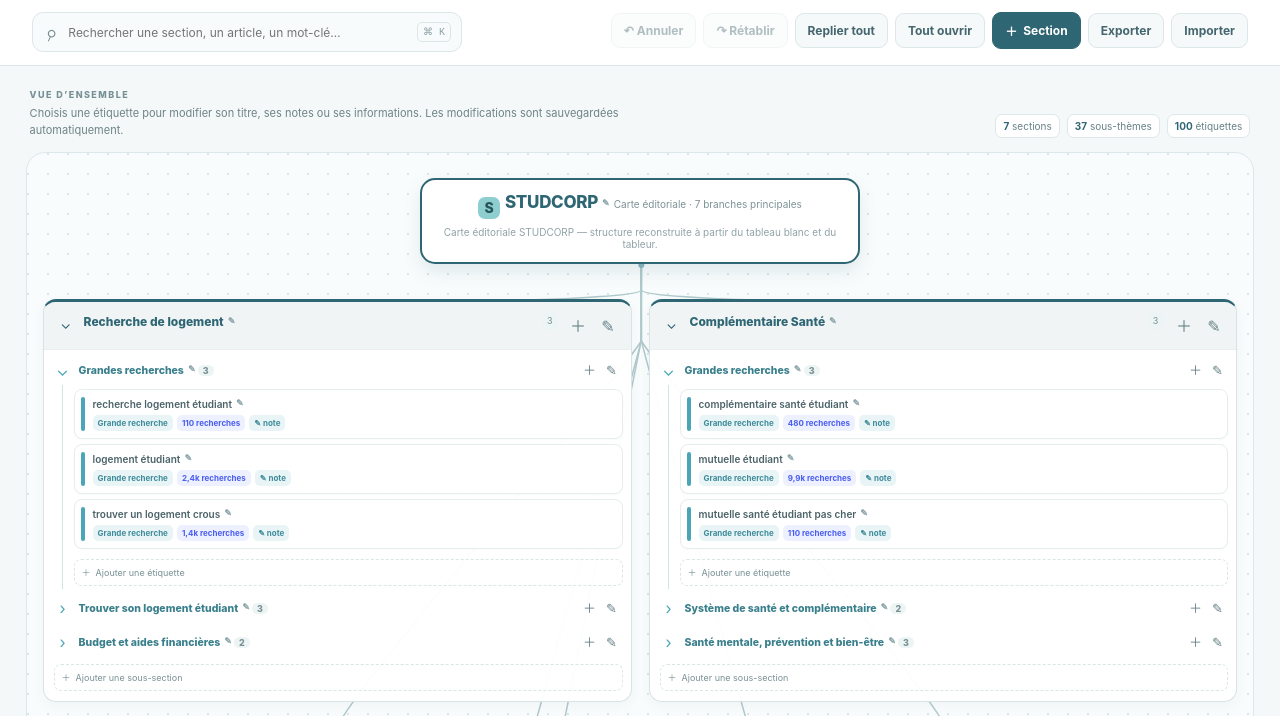
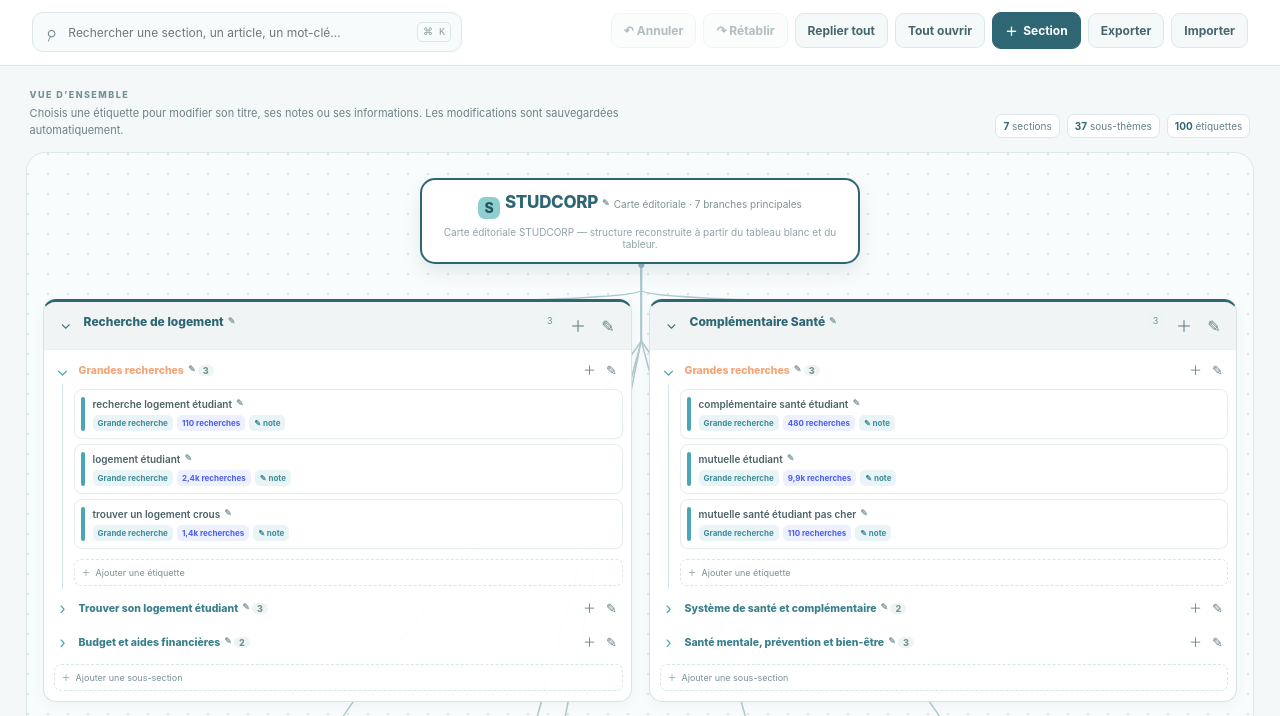
Before and after one commit to sopp24/Cocon-S-mantique-Studcorp, a plain HTML site: page index.html in a window 1280 px wide. Shown: the part 82-798 px from the top of the page. Drawn offline with Linux system fonts and the light colour scheme.

Commit message:
Set Grandes recherches headings to article orange

```diff
--- a/styles.css
+++ b/styles.css
@@ -83,6 +83,7 @@ button:focus-visible, input:focus-visible, textarea:focus-visible, select:focus-
 .subtheme-toggle:hover { background: #e9f5f6; }
 .subtheme-title { cursor: pointer; flex: 1; min-width: 0; text-align: left; background: transparent; border: 0; color: #397f8c; font-size: 10.5px; line-height: 1.4; font-weight: 770; padding: 4px 4px 5px 2px; overflow-wrap: anywhere; }
 .subtheme-title:hover { text-decoration: underline; text-decoration-thickness: 1px; text-underline-offset: 3px; }
+.subtheme[data-subtheme-id^="keywords-"] .subtheme-title { color: #F3A477; }
 .subtheme-tools { display: flex; gap: 0; flex: 0 0 auto; }
 .subtheme-tools .icon-button { width: 22px; height: 24px; font-size: 13px; }
 .leaf-list { border-left: 1px solid #d1e4e6; margin: 0 0 1px 8px; padding: 4px 0 3px 11px; display: grid; gap: 5px; }
```
